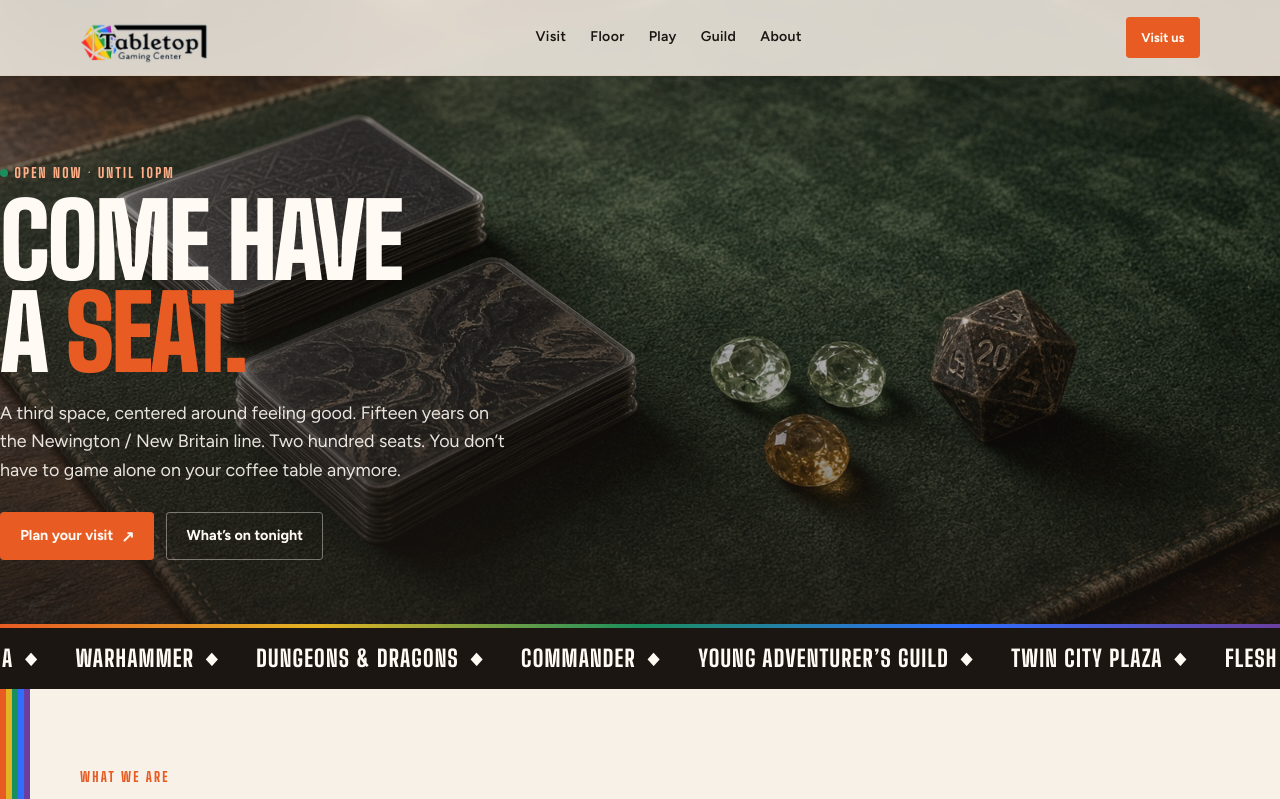
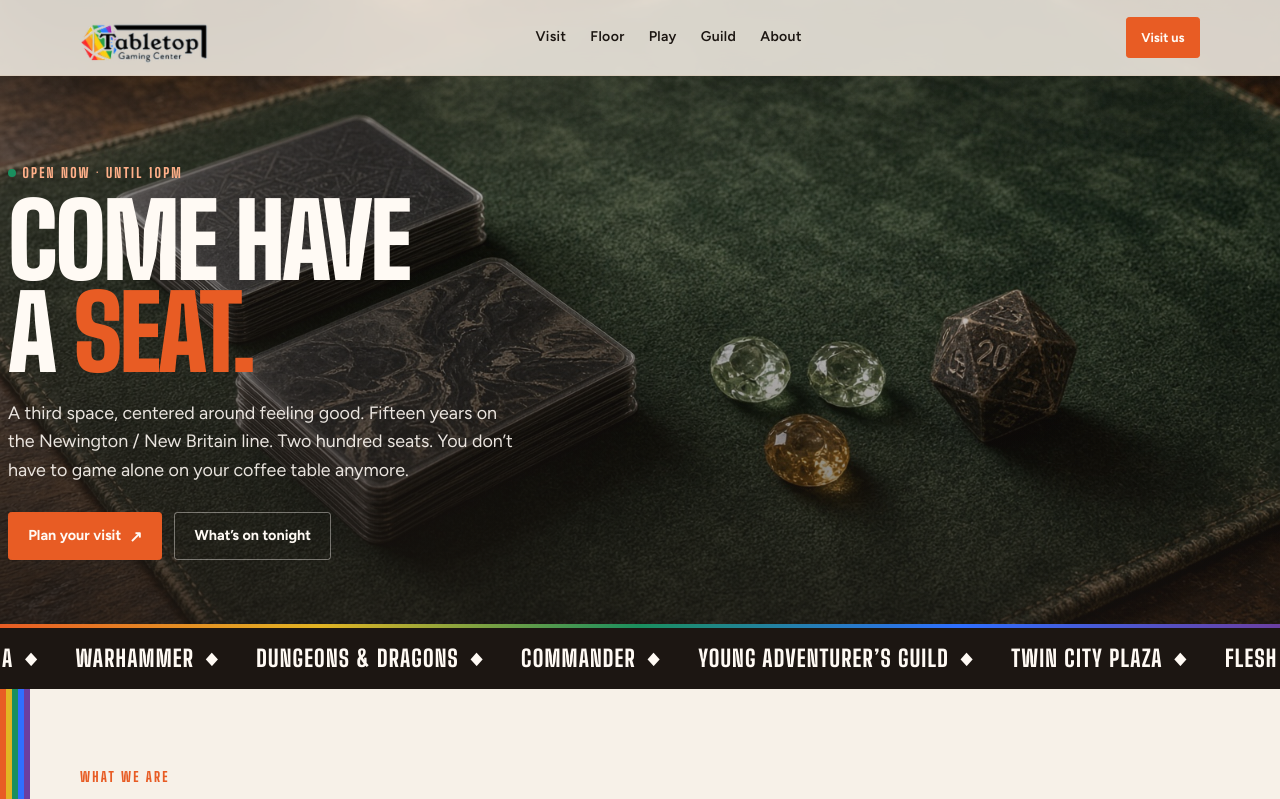
Before and after one commit to VoidcallerOC/Table-Top, a React (Vite) app: page / in a window 1280 px wide. Shown: the top 799 px of the page. Built offline with nearby package versions, Linux system fonts and the light colour scheme.

Commit message:
Add inset to hero text

```diff
--- a/client/src/pages/Home.tsx
+++ b/client/src/pages/Home.tsx
@@ -81,7 +81,7 @@ function Hero() {
         className="absolute inset-0 h-full w-full object-cover object-[center_45%]"
       />
       <div className="hero-veil absolute inset-0" />
-      <div className="relative shell w-full pt-24">
+      <div className="relative shell w-full px-4 pt-24 md:px-2">
         <p className="eyebrow text-[#ffb089]">
           <OpenNow className="inline-flex items-center" />
         </p>
```
